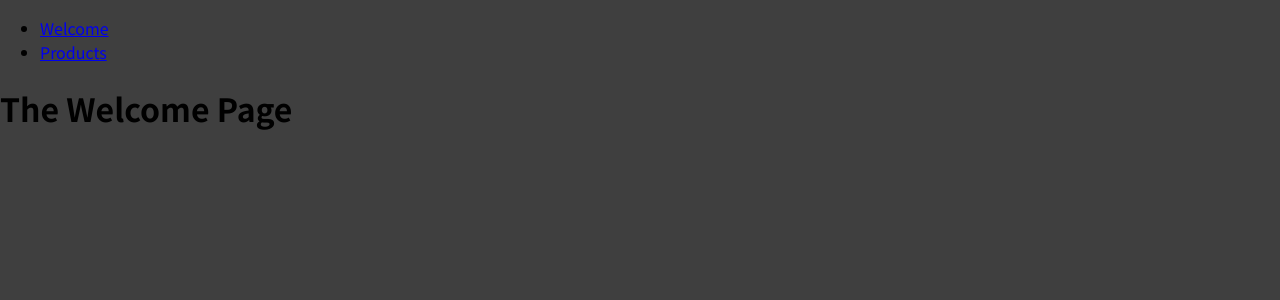
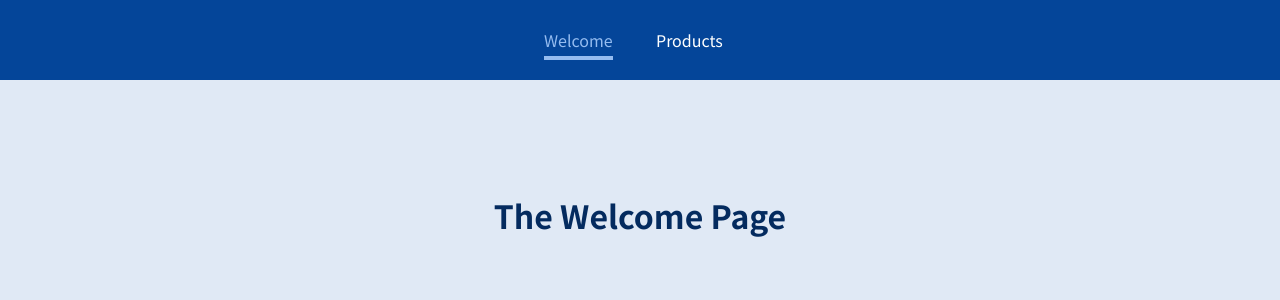
Before and after one commit to Elliotelon/2022_reaect-guide_SPA, a JavaScript app: page /welcome in a window 1280 px wide. Shown: the top 300 px of the page. Built offline with nearby package versions, Linux system fonts and the light colour scheme.

Commit message:
Add NavLink

```diff
--- a/src/components/MainHeader.js
+++ b/src/components/MainHeader.js
@@ -1,15 +1,26 @@
-import { Link } from "react-router-dom";
+import { NavLink } from "react-router-dom";
+import classes from "./MainHeader.module.css";
 
 const MainHeader = () => {
   return (
-    <header>
+    <header className={classes.header}>
       <nav>
         <ul>
           <li>
-            <Link to="/welcome">Welcome</Link>
+            <NavLink
+              className={({ isActive }) => (isActive ? classes.active : "")}
+              to="/welcome"
+            >
+              Welcome
+            </NavLink>
           </li>
           <li>
-            <Link to="/products">Products</Link>
+            <NavLink
+              className={({ isActive }) => (isActive ? classes.active : "")}
+              to="/products"
+            >
+              Products
+            </NavLink>
           </li>
         </ul>
       </nav>
--- /dev/null
+++ b/src/components/MainHeader.module.css
@@ -0,0 +1,38 @@
+.header {
+  width: 100%;
+  height: 5rem;
+  background-color: #044599;
+  padding: 0 10%;
+}
+
+.header nav {
+  height: 100%;
+}
+
+.header ul {
+  height: 100%;
+  list-style: none;
+  display: flex;
+  padding: 0;
+  margin: 0;
+  align-items: center;
+  justify-content: center;
+}
+
+.header li {
+  margin: 0 1rem;
+  width: 5rem;
+}
+
+.header a {
+  color: white;
+  text-decoration: none;
+}
+
+.header a:hover,
+.header a:active,
+.header a.active {
+  color: #95bcf0;
+  padding-bottom: 0.25rem;
+  border-bottom: 4px solid #95bcf0;
+}
--- a/src/index.css
+++ b/src/index.css
@@ -1,14 +1,26 @@
-@import url('https://fonts.googleapis.com/css2?family=Noto+Sans+JP:wght@400;700&display=swap');
+@import url("https://fonts.googleapis.com/css2?family=Noto+Sans+JP:wght@400;700&display=swap");
 
 * {
   box-sizing: border-box;
 }
 
 html {
-  font-family: 'Noto Sans JP', sans-serif;
+  font-family: "Noto Sans JP", sans-serif;
 }
 
 body {
   margin: 0;
-  background-color: #3f3f3f;
+  background-color: #e0e9f5;
 }
+
+main {
+  margin-top: 7rem;
+  text-align: center;
+}
+
+h1,
+h2,
+h3,
+p {
+  color: #042b5f;
+}
```
Also changed, not shown: 1 other file (tests, documents, lock files or other folders).
